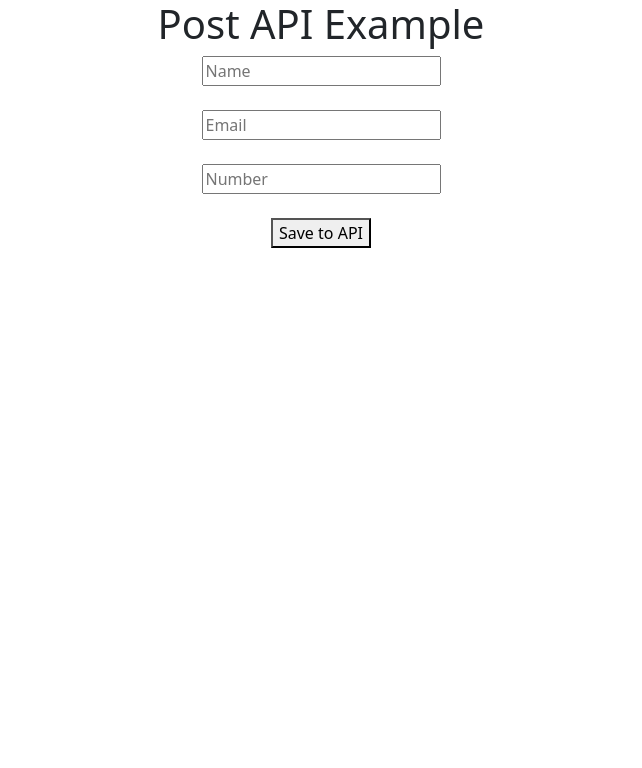
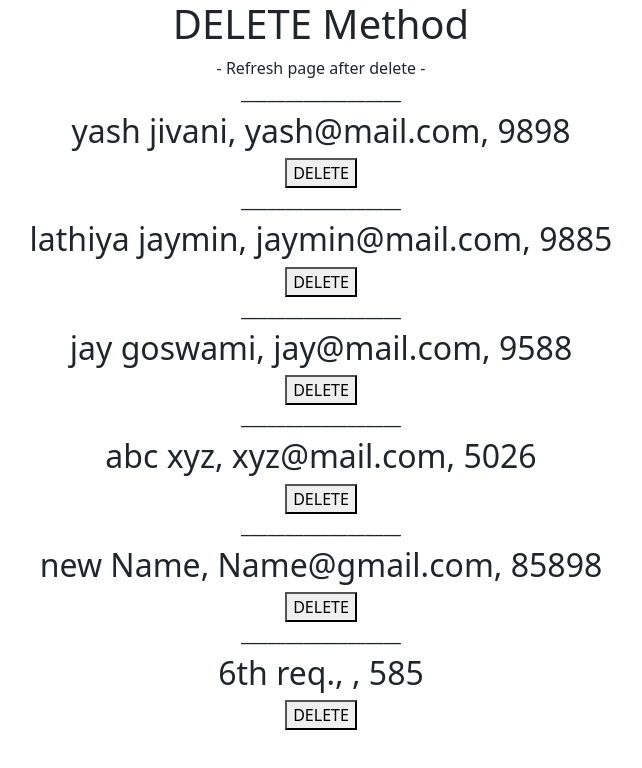
Before and after one commit to yash-jivani/Learn-React-CS, a React (Create React App) app: page / in a window 1280 px wide. Shown: the top 768 px of the page, without its empty margins (319-961 px from the left). Built offline with nearby package versions, Linux system fonts and the light colour scheme; data requests are answered from the project's data file.

Commit message:
DELETE Method

```diff
--- a/db.json
+++ b/db.json
@@ -29,20 +29,16 @@
       "number": 5026
     },
     {
-      "name": "5th name edit",
-      "number": 5555,
-      "email": "5thEmail@edit.com",
+      "userId": 5,
+      "name": "new Name",
+      "email": "Name@gmail.com",
+      "number": 85898,
       "id": 5
     },
     {
-      "name": "6th",
+      "number": 585,
+      "name": "6th req.",
       "id": 6
-    },
-    {
-      "name": "yash-jivani",
-      "email": "exy@mail.com",
-      "number": "777",
-      "id": 7
     }
   ]
 }
--- a/src/App.js
+++ b/src/App.js
@@ -1,39 +1,50 @@
-import React, { useState } from 'react'
-
-// data ko server me create/add karne ke liye post method ka use hota hai
+import React, { useEffect, useState } from 'react'
 
 export default function App() {
 
-  const [name, setName] = useState("")
-  const [email, setEmail] = useState("")
-  const [number, setNumber] = useState("")
+  const [dataArr, setDataArr] = useState([])
+  let URL = `http://localhost:5000/users`;
 
-  const saveToApi = () => {
-    // console.log(name,email,number)
-    let data = { name, email, number }
-    // console.log(data)
-    const URL = `http://localhost:5000/users`;
+  useEffect(() => {
+    getUsers()
+    }, [])
 
-    // * sytx : for adding json data to server
-    fetch(URL, {
-      method: "POST",
-      headers: {
-        "Accept": "application/json",
-        "Content-Type": "application/json"
-      },
-      body:JSON.stringify(data)
+  function getUsers(){
+
+    fetch(URL)
+      .then((response) => { return response.json() })
+      .then((data) => { setDataArr(data) })
+  }
+
+  console.log(dataArr);
+
+  const deleteUser = (id) => {
+    URL = `http://localhost:5000/users/${id}`
+    alert(id)
+    fetch(URL,{
+      method:"DELETE"
     })
+    // getUsers()
+
   }
 
   return (
     <div className='container'>
 
-      <h1>Post API Example</h1>
+      <h1>DELETE Method</h1>
+      <span> - Refresh page after delete - </span>
+      {
+        dataArr.map((user, i) => {
+          return (
+            <div key={i}>
+              <h5>__________________</h5>
+              <h2>{user.name}, {user.email}, {user.number}</h2>
+              <button onClick={()=>{deleteUser(user.id)}}>DELETE</button>
+            </div>
+          )
+        })
+      }
 
-      <input type="text" value={name} onChange={(e) => { setName(e.target.value) }} placeholder="Name" /> <br /> <br />
-      <input type="text" value={email} onChange={(e) => { setEmail(e.target.value) }} placeholder="Email" /> <br /> <br />
-      <input type="text" value={number} onChange={(e) => { setNumber(e.target.value) }} placeholder="Number" /> <br /> <br />
-      <button onClick={saveToApi}>Save to API</button>
     </div>
   )
 }
```
